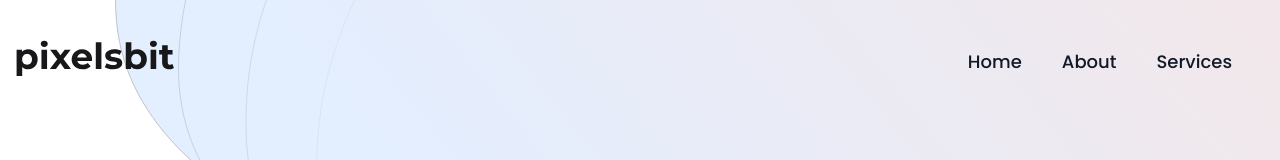
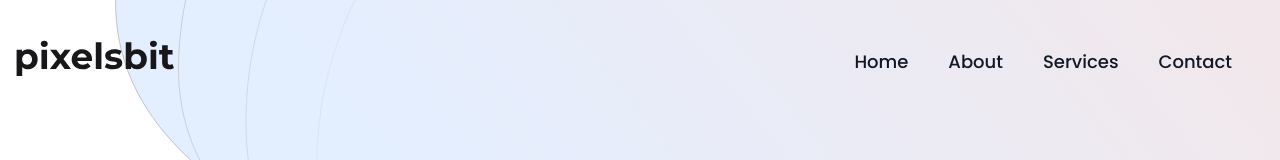
Before and after one commit to saadkhaan/pixels, a Next.js app: page / in a window 1280 px wide. Shown: the top 160 px of the page. Built offline with nearby package versions, Linux system fonts and the light colour scheme.

Commit message:
images optimized

```diff
--- a/components/Header.js
+++ b/components/Header.js
@@ -76,6 +76,9 @@ export default function Header() {
             <li className="py-3 sm:py-2">
               <Link href="/services">Services</Link>
             </li>
+            <li className="py-3 sm:py-2">
+              <Link href="/contact">Contact</Link>
+            </li>
             {/* <li className="sm:hidden pt-3">
               <Link href="/contact">Hire Me</Link>
             </li>
```
